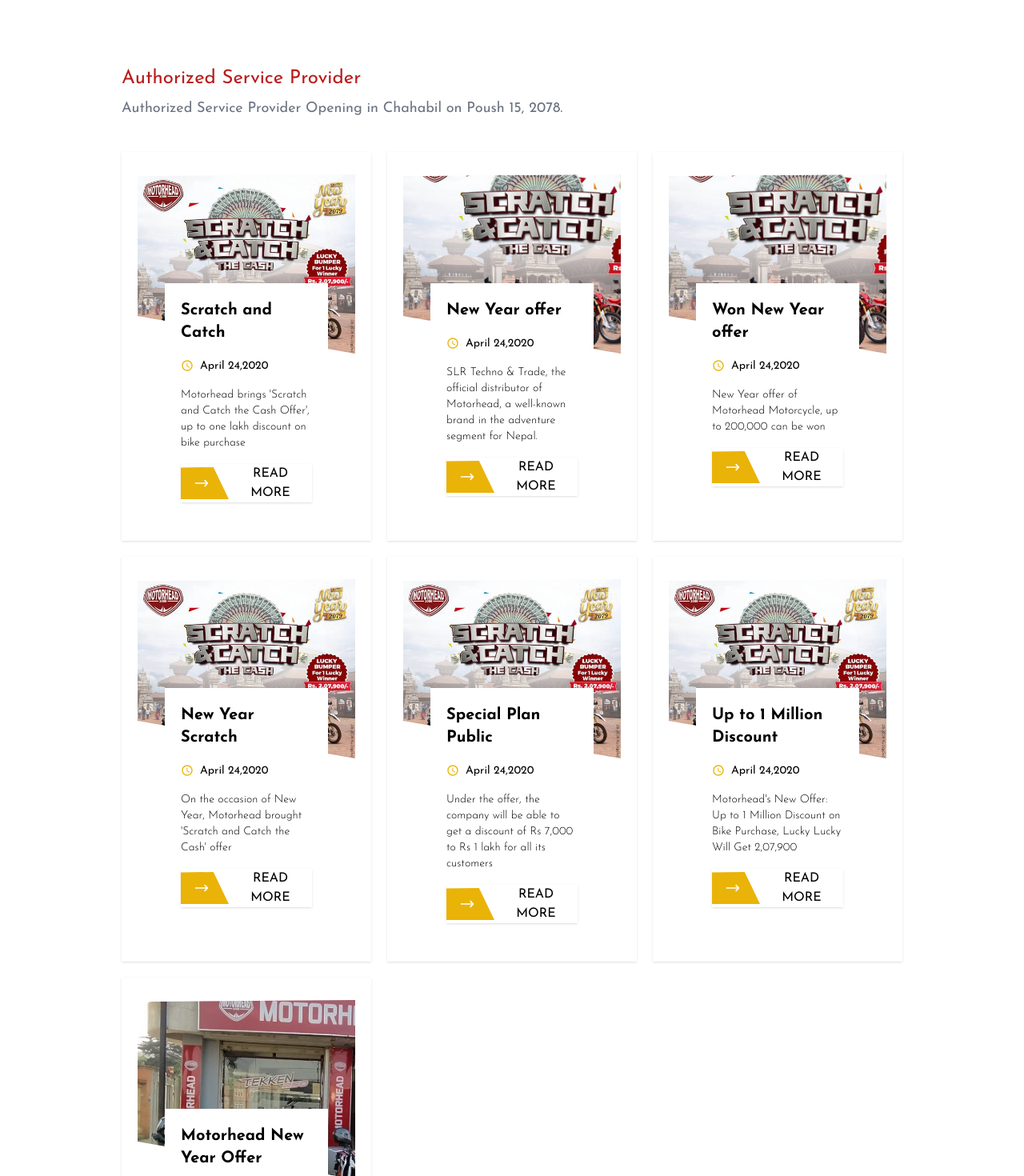
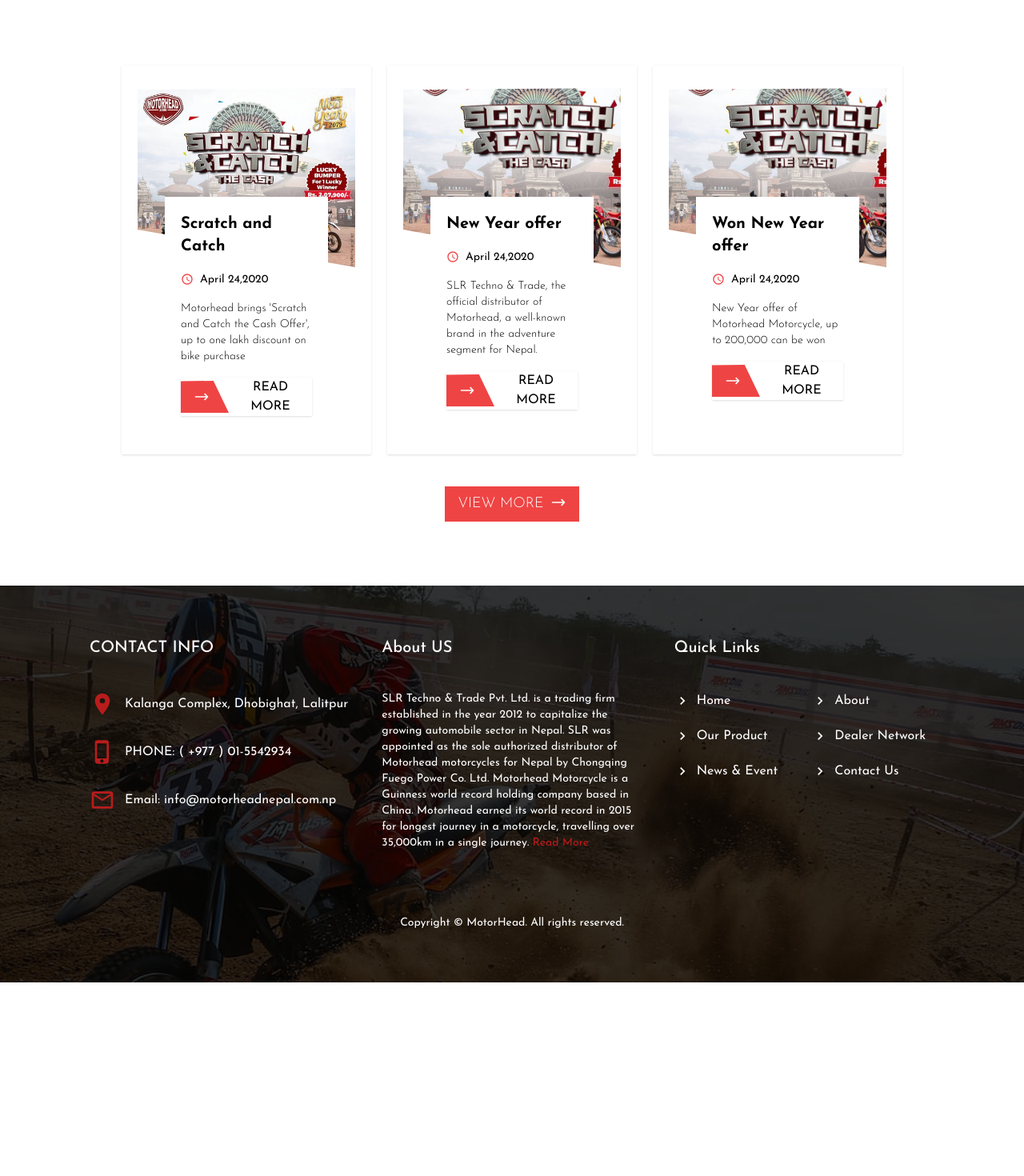
Before and after one commit to iamshishirpandey/motorhead-latest, a Next.js app: page / in a window 1280 px wide. Shown: the part 1660-3130 px from the top of the page at 80% size. After the commit the page ends 2888 px from the top, so only its background shows below. Built offline with nearby package versions, Linux system fonts and the light colour scheme.

Commit message:
image update

```diff
--- a/src/components/Blogs.tsx
+++ b/src/components/Blogs.tsx
@@ -66,14 +66,6 @@
     <>
       <div className="lg:p-10 bg-gray-100 grid md:grid-cols-3 gap-5">
         <div className="md:col-span-2 sm:p-5 lg:p-10 bg-white rounded space-y-5 lg:space-y-10">
-          <div className="p-5 sm:p-0 space-y-2">
-            <h1 className=" text-2xl text-red-700">
-              Authorized Service Provider
-            </h1>
-            <p className="text-lg text-gray-500">
-              Authorized Service Provider Opening in Chahabil on Poush 15, 2078.
-            </p>
-          </div>
           <div className="grid sm:grid-cols-1 lg:grid-cols-2 gap-5">
             {images.map((item, index) => (
               <a
@@ -98,16 +90,16 @@
                   <div className="-mt-24 bg-white z-10 p-5 w-3/4 space-y-4">
                     <div className="font-bold text-xl">{item.title}</div>
                     <div className="flex space-x-2 items-center text-sm">
-                      <MdOutlineWatchLater className="text-yellow-500 w-4 h-4" />
+                      <MdOutlineWatchLater className="text-red-500 w-4 h-4" />
                       <span className="mt-0.5"> April 24,2020</span>
                     </div>
                     <p className="text-sm font-light">{item.name}</p>
-                    <button className="flex shadow  items-center hover:bg-yellow-500 text-black hover:text-white">
+                    <button className="flex shadow  items-center hover:bg-red-500 text-black hover:text-white">
                       <div
                         style={{
                           clipPath: "polygon(0 1%, 68% 0, 100% 100%, 0 100%)",
                         }}
-                        className="bg-yellow-500 py-2.5 px-4 pr-6 "
+                        className="bg-red-500 py-2.5 px-4 pr-6 "
                       >
                         <HiOutlineArrowNarrowRight className="w-5 h-5 text-white" />
                       </div>
--- a/src/components/Home/Blogs.tsx
+++ b/src/components/Home/Blogs.tsx
@@ -27,34 +27,6 @@
     link: "https://www.meroauto.com/news/motorhead-2079-new-year-offer/",
     time: "April 6,2022",
   },
-  {
-    title: "New Year Scratch",
-    name: "On the occasion of New Year, Motorhead brought 'Scratch and Catch the Cash' offer",
-    image: "/event/event1.webp",
-    link: "https://www.samayapost.com/04/233345.html",
-    time: "April 7,2020",
-  },
-  {
-    title: "Special Plan Public",
-    name: "Under the offer, the company will be able to get a discount of Rs 7,000  to Rs 1 lakh for all its customers",
-    image: "/event/event1.webp",
-    link: "https://aarthiknews.com/news/52291",
-    time: "April 10,2020",
-  },
-  {
-    title: "Up to 1 Million Discount",
-    name: "Motorhead's New Offer: Up to 1 Million Discount on Bike Purchase, Lucky Lucky Will Get 2,07,900",
-    image: "/event/event1.webp",
-    link: "https://nepalauto.com/motorhead-bikes-to-buy-and-win-207900/",
-    time: "April 10,2020",
-  },
-  {
-    title: "Motorhead New Year Offer",
-    name: "Kathmandu. SLR Techno & Trade, the official distributor of Adventure segment motorhead bikes, has come up with various offers for the new year 2078.",
-    image: "/event/event5.jpeg",
-    link: "https://www.bikashnews.com/2022/03/30/321177.html",
-    time: "April 9,2020",
-  },
 ];
 
 const Blogs = (props: Props) => {
@@ -72,35 +44,6 @@
         </div>
 
         <div className="md:col-span-2 sm:p-5 lg:p-10 bg-white rounded space-y-5 lg:space-y-10">
-          <div className="space-y-2">
-            <h1 className="text-xl md:text-2xl text-red-700">
-              Authorized Service Provider
-            </h1>
-            <p className="text-sm sm:text-base lg:text-lg text-gray-500">
-              Authorized Service Provider Opening in Chahabil on Poush 15, 2078.
-            </p>
-          </div>
-          {/* <div className="grid sm:grid-cols-2 lg:grid-cols-3 gap-5 sm:gap-0">
-            {images.map((item, index) => (
-              <img
-                key={index}
-                src={item}
-                alt={item}
-                className={`${
-                  show && ind === index ? "sm:p-0" : "sm:p-5"
-                }   w-full h-auto ease-in-out duration-300 bg-cover top-0`}
-                onMouseOver={() => {
-                  setShow(true);
-                  setInd(index);
-                }}
-                onMouseLeave={() => setShow(false)}
-                onClick={() => {
-                  setOpen(true);
-                  setImgShow(item);
-                }}
-              />
-            ))}
-          </div> */}
           <div className="grid sm:grid-cols-2 lg:grid-cols-3 gap-5">
             {images.map((item, index) => (
               <a
@@ -125,16 +68,16 @@
                   <div className="-mt-24 bg-white z-10 p-5 w-3/4 space-y-4">
                     <div className="font-bold text-xl">{item.title}</div>
                     <div className="flex space-x-2 items-center text-sm">
-                      <MdOutlineWatchLater className="text-yellow-500 w-4 h-4" />
+                      <MdOutlineWatchLater className="text-red-500 w-4 h-4" />
                       <span className="mt-0.5"> April 24,2020</span>
                     </div>
                     <p className="text-sm font-light">{item.name}</p>
-                    <button className="flex shadow  items-center hover:bg-yellow-500 text-black hover:text-white">
+                    <button className="flex shadow  items-center hover:bg-red-500 text-black hover:text-white">
                       <div
                         style={{
                           clipPath: "polygon(0 1%, 68% 0, 100% 100%, 0 100%)",
                         }}
-                        className="bg-yellow-500 py-2.5 px-4 pr-6 "
+                        className="bg-red-500 py-2.5 px-4 pr-6 "
                       >
                         <HiOutlineArrowNarrowRight className="w-5 h-5 text-white" />
                       </div>
@@ -146,6 +89,15 @@
             ))}
           </div>
         </div>
+        <div className="flex justify-center">
+          <a
+            href="blog"
+            className="text-white bg-red-500 font-light flex items-center space-x-2 px-4 py-2 uppercase text-lg"
+          >
+            <span>View more</span>
+            <HiOutlineArrowNarrowRight className="w-5 h-5 text-white mb-1" />
+          </a>
+        </div>
       </div>
 
       <ImgModel open={open} setOpen={setOpen} showImg={showImg} />
--- a/src/components/productObject.js
+++ b/src/components/productObject.js
@@ -2,13 +2,13 @@
   {
     name: "MH200X",
     img: [
-      "/mh200x.jpg",
+      "/mh200x3.jpg",
       "/mh200x2.jpg",
-      "/mh200x.jpg",
+      "/mh200x3.jpg",
       "/mh200x2.jpg",
-      "/mh200x.jpg",
+      "/mh200x3.jpg",
       "/mh200x2.jpg",
-      "/mh200x.jpg",
+      "/mh200x3.jpg",
       "/mh200x2.jpg",
     ],
     displacement: "200cc with inner balancer",
```
Also changed, not shown: public/mh200x3.jpg (renamed from public/MH200X.jpg).
